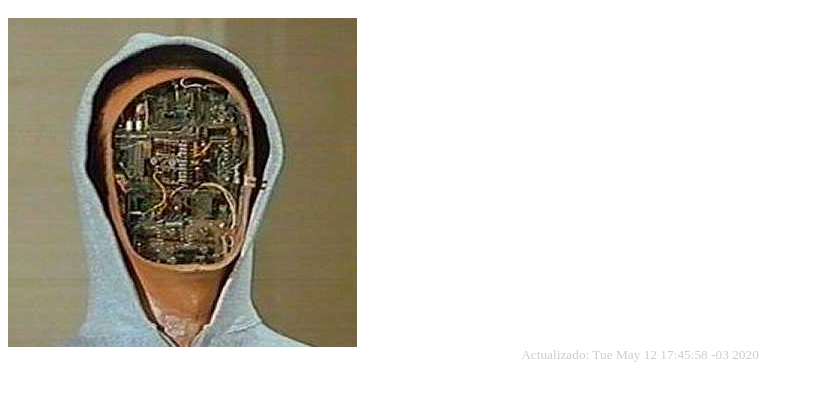
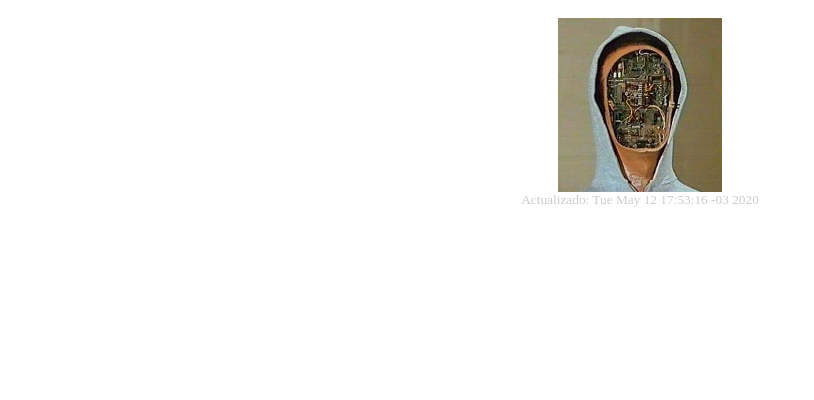
Before and after one commit to eam-00/eam-00.github.io, a plain HTML site: page index.html in a window 1280 px wide. Shown: the part 48-448 px from the top of the page, without its empty margins (0-814 px from the left). Drawn offline with Linux system fonts and the light colour scheme.

Commit message:
Added height and width to img src

```diff
--- a/index.html
+++ b/index.html
@@ -6,14 +6,15 @@
 <body>
 <h1>eam-00.github.io</h1>
 
-
-<img src="Pics/Dolenz_robot1.jpg" border="0" alt="Dolenz Cyborg">
+<center>
+ <img src="Pics/Dolenz_robot1.jpg" height="174" width="164" border="0" alt="Dolenz Cyborg">
+</center>
 
 
 <center>
  <small>
   <font color="#cccccc">
-<!-- hhmts start --> Actualizado: Tue May 12 17:45:58 -03 2020 <!-- hhmts end -->
+<!-- hhmts start --> Actualizado: Tue May 12 17:53:16 -03 2020 <!-- hhmts end -->
   </font>
  </small>
 </center>
```
